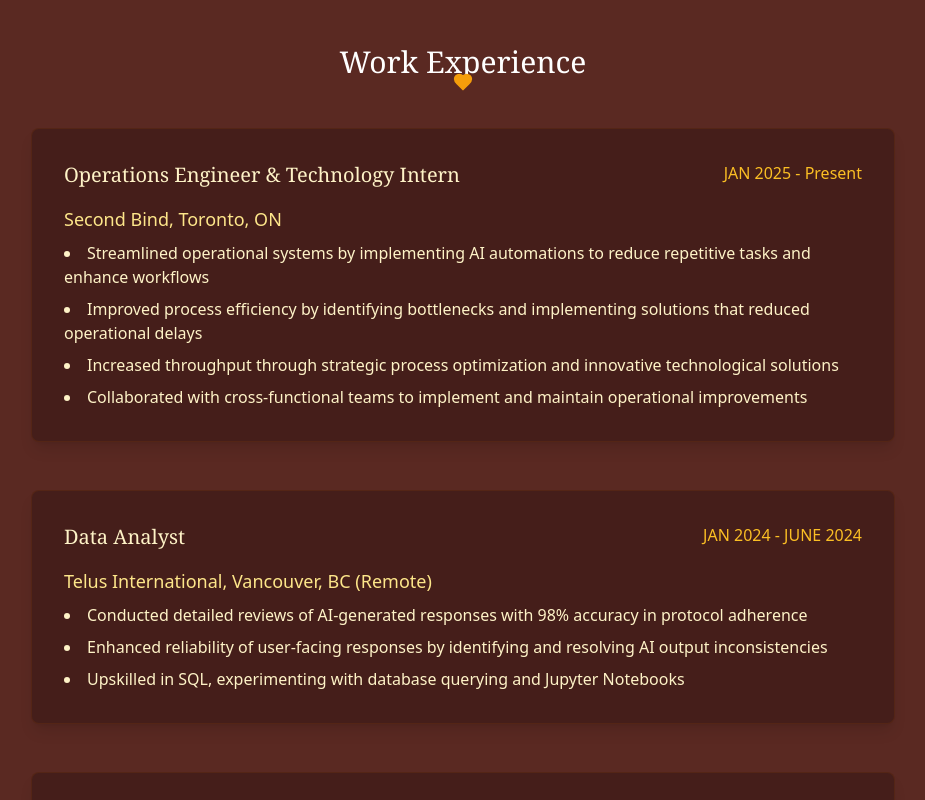
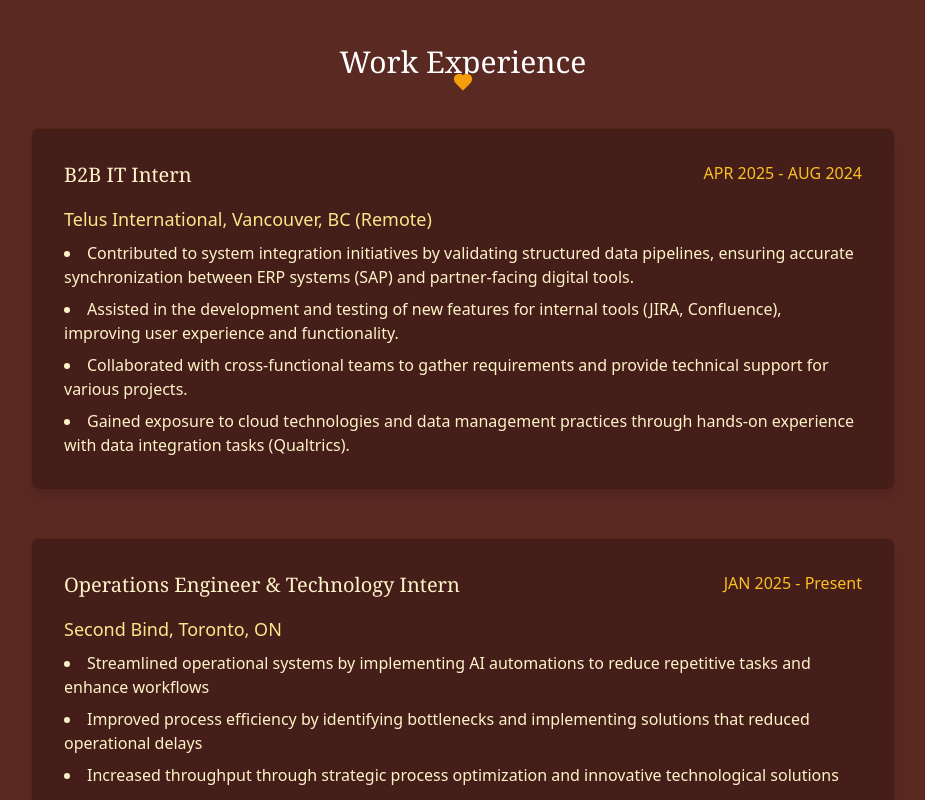
Before and after one commit to EGichuhi/eg_portfolio, a React (Vite) app: page / in a window 1280 px wide. Shown: the part 1580-2380 px from the top of the page, without its empty margins (177-1102 px from the left). Built offline with nearby package versions, Linux system fonts and the light colour scheme.

Commit message:
updated resume

```diff
--- a/src/App.tsx
+++ b/src/App.tsx
@@ -212,6 +212,20 @@ function App() {
             </h2>
           </div>
           <div className="space-y-12">
+            {/* Philip Morris International */}
+            <div className="bg-[#451e1a] rounded-lg shadow-lg p-8 border border-amber-900/30 transform transition-all duration-300 hover:-translate-y-1 hover:shadow-xl">
+              <div className="flex flex-col md:flex-row justify-between mb-4">
+                <h3 className="text-xl font-serif text-amber-100">B2B IT Intern</h3>
+                <p className="text-amber-400">APR 2025 - AUG 2024</p>
+              </div>
+              <h4 className="text-lg text-amber-200 mb-2">Telus International, Vancouver, BC (Remote)</h4>
+              <ul className="list-disc list-inside space-y-2 text-amber-100">
+                <li>Contributed to system integration initiatives by validating structured data pipelines, ensuring accurate synchronization between ERP systems (SAP) and partner-facing digital tools.</li>
+                <li>Assisted in the development and testing of new features for internal tools (JIRA, Confluence), improving user experience and functionality.</li>
+                <li>Collaborated with cross-functional teams to gather requirements and provide technical support for various projects.</li>
+                <li>Gained exposure to cloud technologies and data management practices through hands-on experience with data integration tasks (Qualtrics).</li>
+              </ul>
+            </div>
             {/* Operations Engineer Position */}
             <div className="bg-[#451e1a] rounded-lg shadow-lg p-8 border border-amber-900/30 transform transition-all duration-300 hover:-translate-y-1 hover:shadow-xl">
               <div className="flex flex-col md:flex-row justify-between mb-4">
```
